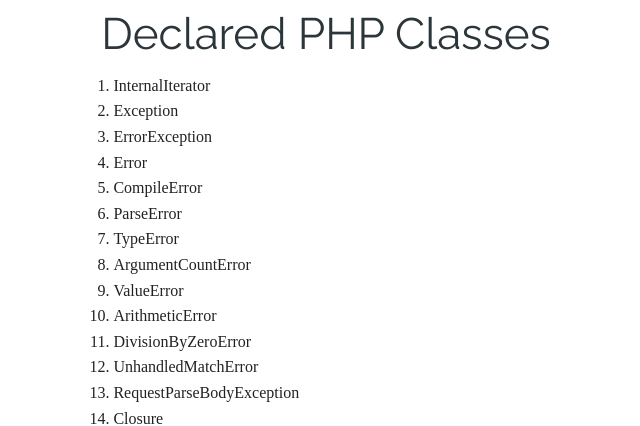
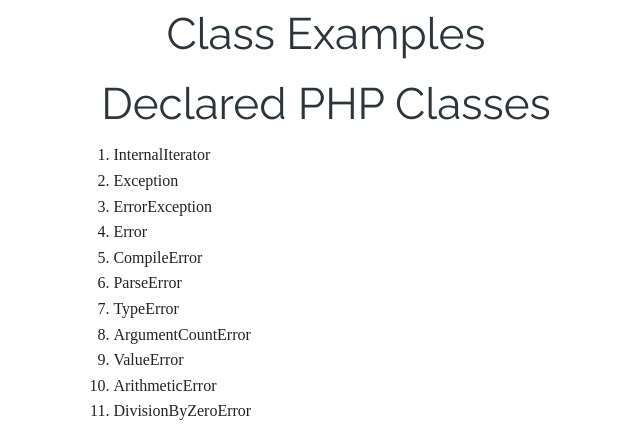
Before and after one commit to JamesVanWaza/phpmysqlbtb, a PHP site: page /btb_sandbox/class_example.php in a window 1280 px wide. Shown: the top 426 px of the page, without its empty margins (64-704 px from the left). Run offline with PHP 8.4, Linux system fonts and the light colour scheme; some web fonts are replaced.

Commit message:
PSR-4 Format
Updated the div class

```diff
--- a/btb_sandbox/class_example.php
+++ b/btb_sandbox/class_example.php
@@ -1,7 +1,8 @@
+<?php include_once 'html5req.php';?>
     <div class="row">
-	<div class="large-6 columns medium-6 columns small-12 columns">
+        <div class="small-12 medium-6 large-6 columns">
+            <h1 class="text-center">Class Examples</h1>
 <?php
-			include_once('html5req.php');
 class Person {
 
 }
@@ -10,13 +11,13 @@
 $classes = get_declared_classes();
 echo "<h1 class='text-center'>" . "Declared PHP Classes" . "</h1>";
 echo "<ol>";
-				foreach($classes as $class){
+foreach ($classes as $class) {
 	echo '<li>' . $class . "</li>";
 }
 echo "</ol>";
 
-			if(class_exists("Person")){
-			    echo "<h2>" . "That class has been defined." ."<br></h2>" ;
+if (class_exists("Person")) {
+	echo "<h2>" . "That class has been defined." . "<br></h2>";
 } else {
 	echo "Class not defined! <br>";
 }
```
Lines whose indentation alone changed are shown as unchanged.
